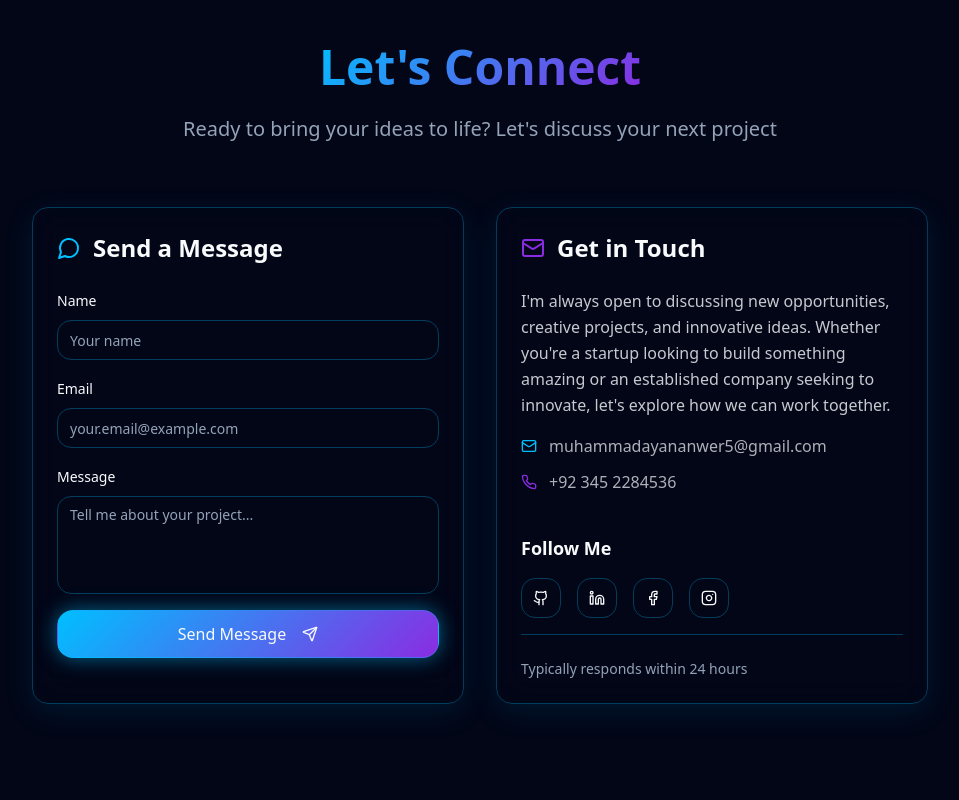
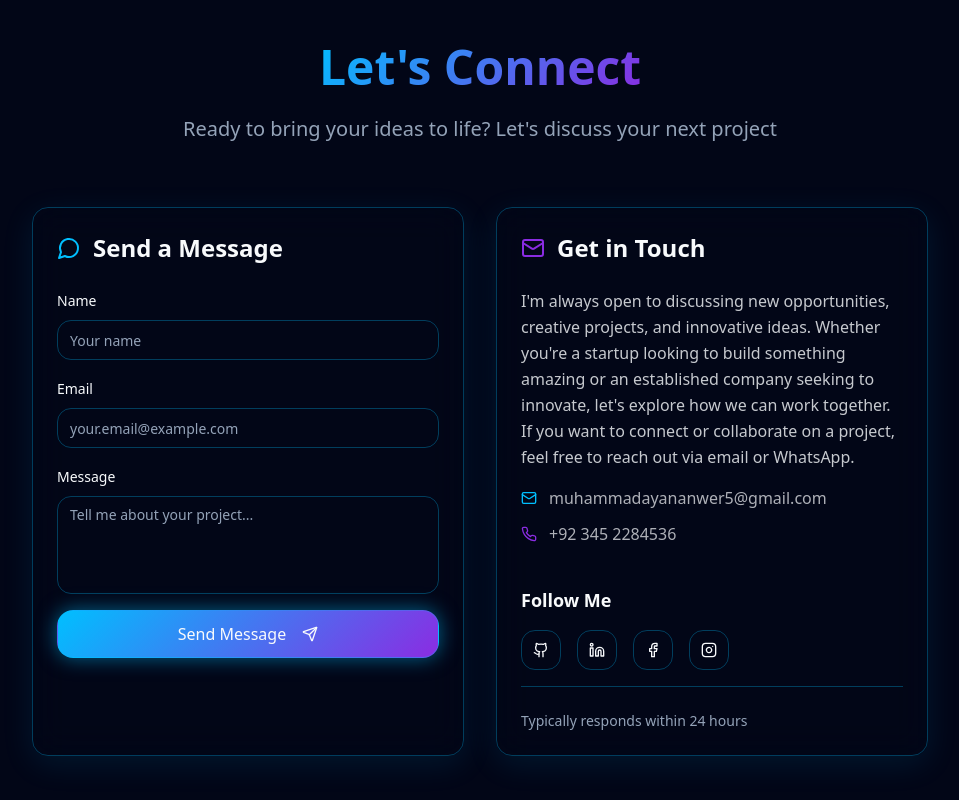
Before and after one commit to ayan-9/spline-spark-folio, a React (Vite) app: page / in a window 1280 px wide. Shown: the part 2688-3488 px from the top of the page, without its empty margins (160-1119 px from the left). Built offline with nearby package versions, Linux system fonts and the light colour scheme.

Commit message:
Update contact section
Updated the contact section to include a call to action for connecting or collaborating via email or WhatsApp.

```diff
--- a/src/components/ContactSection.tsx
+++ b/src/components/ContactSection.tsx
@@ -148,7 +148,8 @@ const ContactSection = () => {
                   I'm always open to discussing new opportunities, creative projects,
                   and innovative ideas. Whether you're a startup looking to build
                   something amazing or an established company seeking to innovate,
-                  let's explore how we can work together.
+                  let's explore how we can work together. If you want to connect or
+                  collaborate on a project, feel free to reach out via email or WhatsApp.
                 </p>
 
                 <div className="space-y-3">
```
